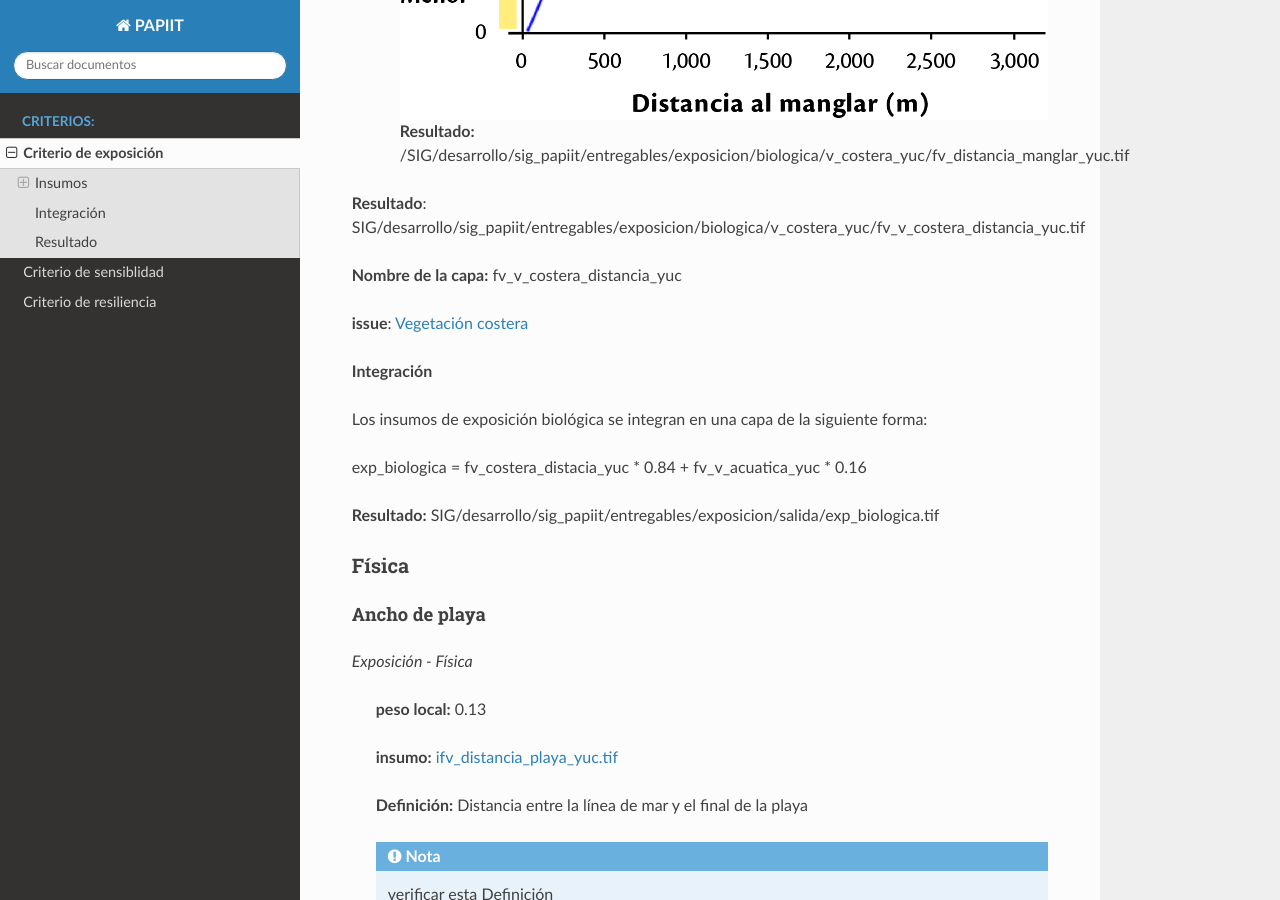
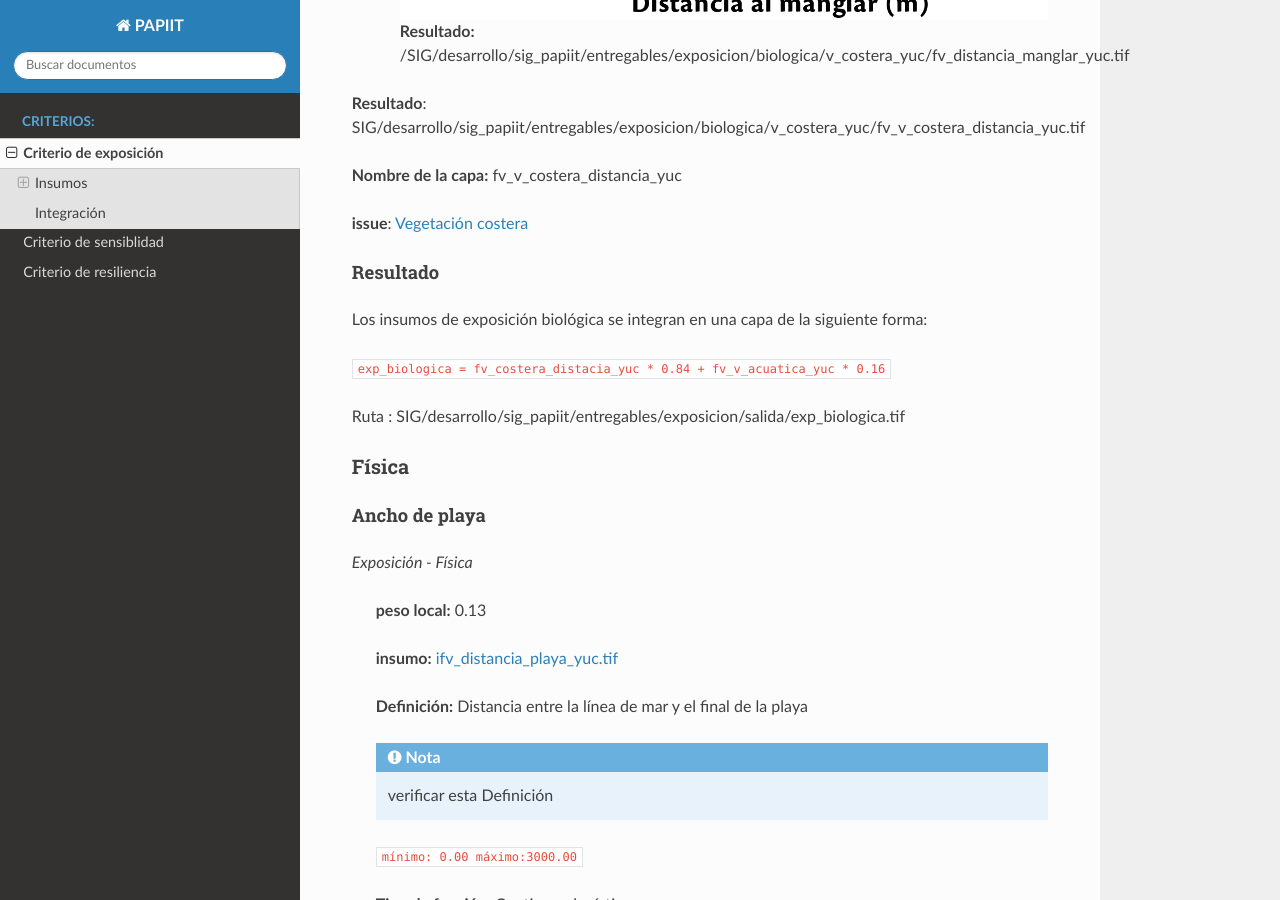
Before and after one commit to vichdzgeo/espejos-lancis, a Sphinx documentation site: the page built from docs/source/exposicion.rst, in a window 1280 px wide and 900 px high, scrolled down 4231 px. Built offline with Sphinx 7.4.7 and the Read the Docs theme 2.0.0, drawn with Linux system fonts in a browser that asks for light colours; some of the changed text lies outside the part shown.

Commit message:
cambios realizados

```diff
--- a/docs/source/exposicion.rst
+++ b/docs/source/exposicion.rst
@@ -1,9 +1,7 @@
 Criterio de exposición
 ##########################
 
-
 .. imagen:: ../recursos/vulnerabilidad_exposicion_fv.png
-
 
 Insumos
 *********
@@ -58,23 +51,23 @@
 
 Vegetación costera
 ---------------------
-    *Exposición - Biológica*
+*Exposición - Biológica*
 
-    Criterio : Vegetación costera
+Criterio : Vegetación costera
 
-    **Definición**: Tipo de vegetación que se encuentra en la franja de 3 kilometros (manglar, dunas)
+**Definición**: Tipo de vegetación que se encuentra en la franja de 3 kilometros (manglar, dunas)
 
-    **peso local:** 0.84
+**peso local:** 0.84
 
 
-    Esta capa representa la integración de las capas de distancia de dunas costeras con la capa de distancias de manglar
-    la construcción es
+Esta capa representa la integración de las capas de distancia de dunas costeras con la capa de distancias de manglar
+la construcción es
 
-    ``fv_v_costera_yuc = fv_distancia_dunas.tif*0.25 + fv_ditancia_manglar.tif*0.75``
+``fv_v_costera_yuc = fv_distancia_dunas.tif*0.25 + fv_ditancia_manglar.tif*0.75``
 
 
-Insumos
-^^^^^^^^
+**Insumos**
+
     **Dunas costeras**
 
     *Exposición - biológica - Vegetación costera*
@@ -136,15 +129,13 @@
 **issue**: |vegetacion_costera|
 
 
-**Integración**
-
+Resultado
+----------
 Los insumos de exposición biológica se integran en una capa de la siguiente forma:
 
-exp_biologica = fv_costera_distacia_yuc * 0.84 + fv_v_acuatica_yuc * 0.16
+``exp_biologica = fv_costera_distacia_yuc * 0.84 + fv_v_acuatica_yuc * 0.16``
 
-**Resultado:** SIG/desarrollo/sig_papiit/entregables/exposicion/salida/exp_biologica.tif
-
-
+Ruta : SIG/desarrollo/sig_papiit/entregables/exposicion/salida/exp_biologica.tif
 
 
 
@@ -220,13 +211,16 @@
 **issue**: |elevacion|
 
 
-**Integración**
+
+
+Resultado:
+-----------
 
 Los insumos de exposición - física se integran en una capa de la siguiente forma:
 
-exp_fisica = fv_distancia_playa * 0.13 + fv_elevacion * 0.87
+``exp_fisica = fv_distancia_playa * 0.13 + fv_elevacion * 0.87``
 
-**Resultado:** SIG/desarrollo/sig_papiit/entregables/exposicion/salida/exp_fisica.tif
+**Ruta:** SIG/desarrollo/sig_papiit/entregables/exposicion/salida/exp_fisica.tif
 
 
 Integración
@@ -237,10 +231,7 @@
 exposición = exp_biologica * 0.50 + exp_fisica * 0.50
 
 
-Resultado
-***********
-
-SIG/desarrollo/sig_papiit/entregables/exposicion/salida/exposicion.tif
+**Ruta:** SIG/desarrollo/sig_papiit/entregables/exposicion/salida/exposicion.tif
 
 
 .. ####liga de los metadatos#####
```
Also changed, not shown: other parts of docs/source/exposicion.rst (+0 -5 lines), docs/source/resiliencia.rst (+10 -8 lines), 18 other files.
